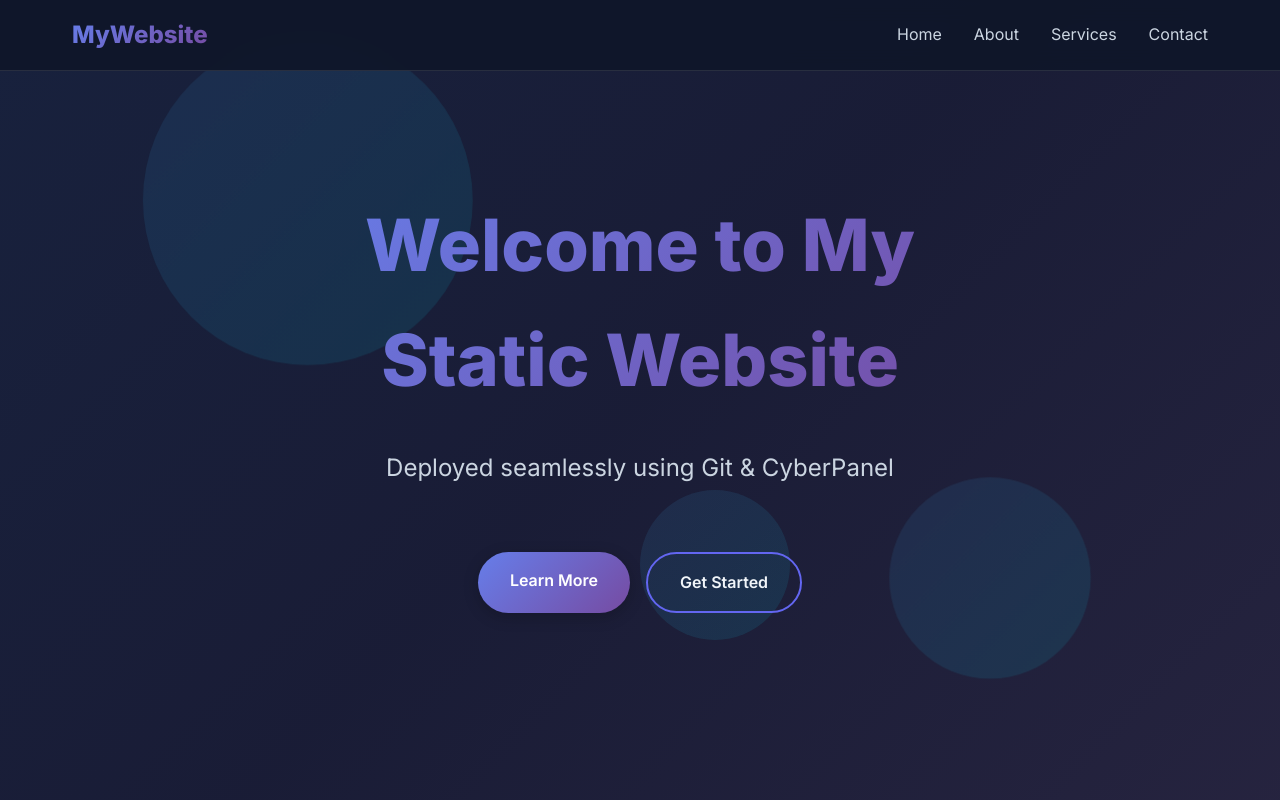
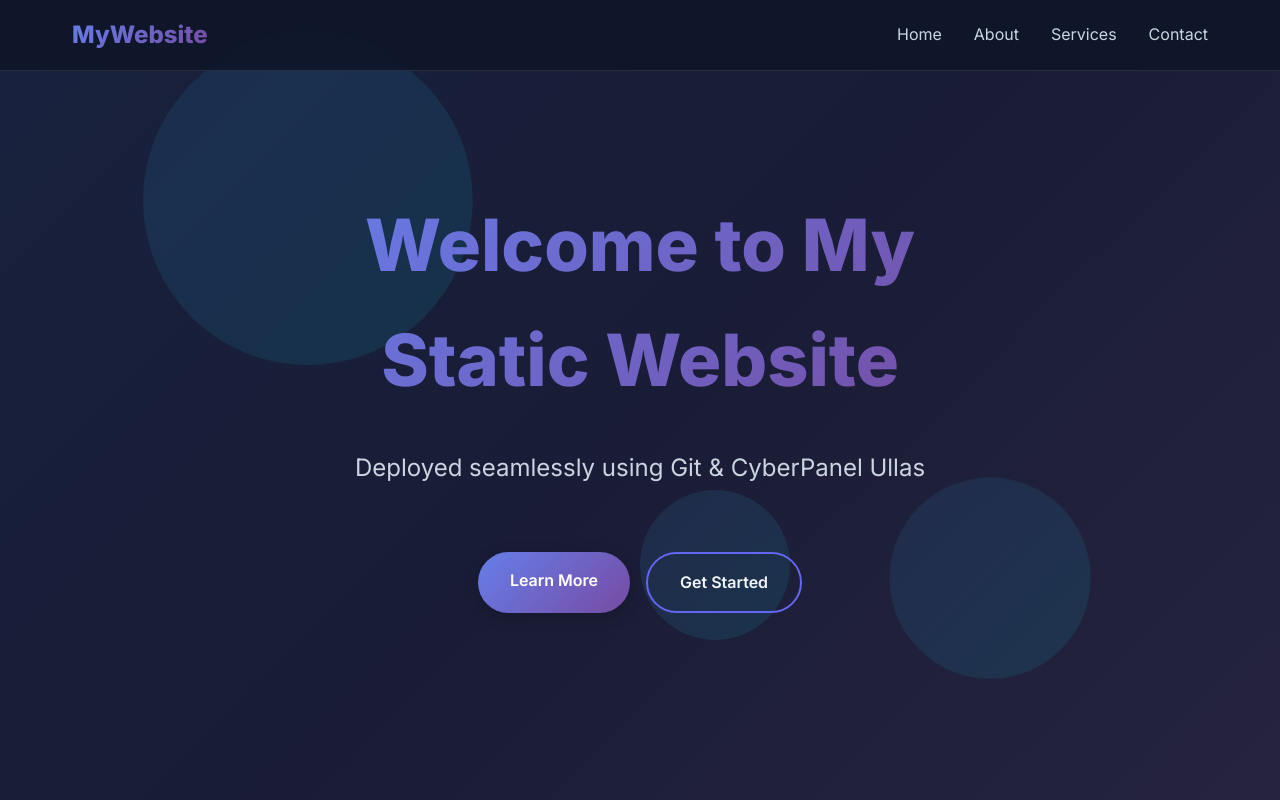
Before and after one commit to rviky2/gitproj, a plain HTML site: page index.html in a window 1280 px wide. Shown: the top 800 px of the page. Drawn offline with Linux system fonts and the light colour scheme.

Commit message:
apply local changes after rebase

```diff
--- a/index.html
+++ b/index.html
@@ -30,7 +30,7 @@
     <section id="home" class="hero">
         <div class="hero-content">
             <h1 class="hero-title">Welcome to My Static Website</h1>
-            <p class="hero-subtitle">Deployed seamlessly using Git & CyberPanel</p>
+            <p class="hero-subtitle">Deployed seamlessly using Git & CyberPanel Ullas</p>
             <div class="hero-buttons">
                 <a href="#about" class="btn btn-primary">Learn More</a>
                 <a href="#contact" class="btn btn-secondary">Get Started</a>
```
